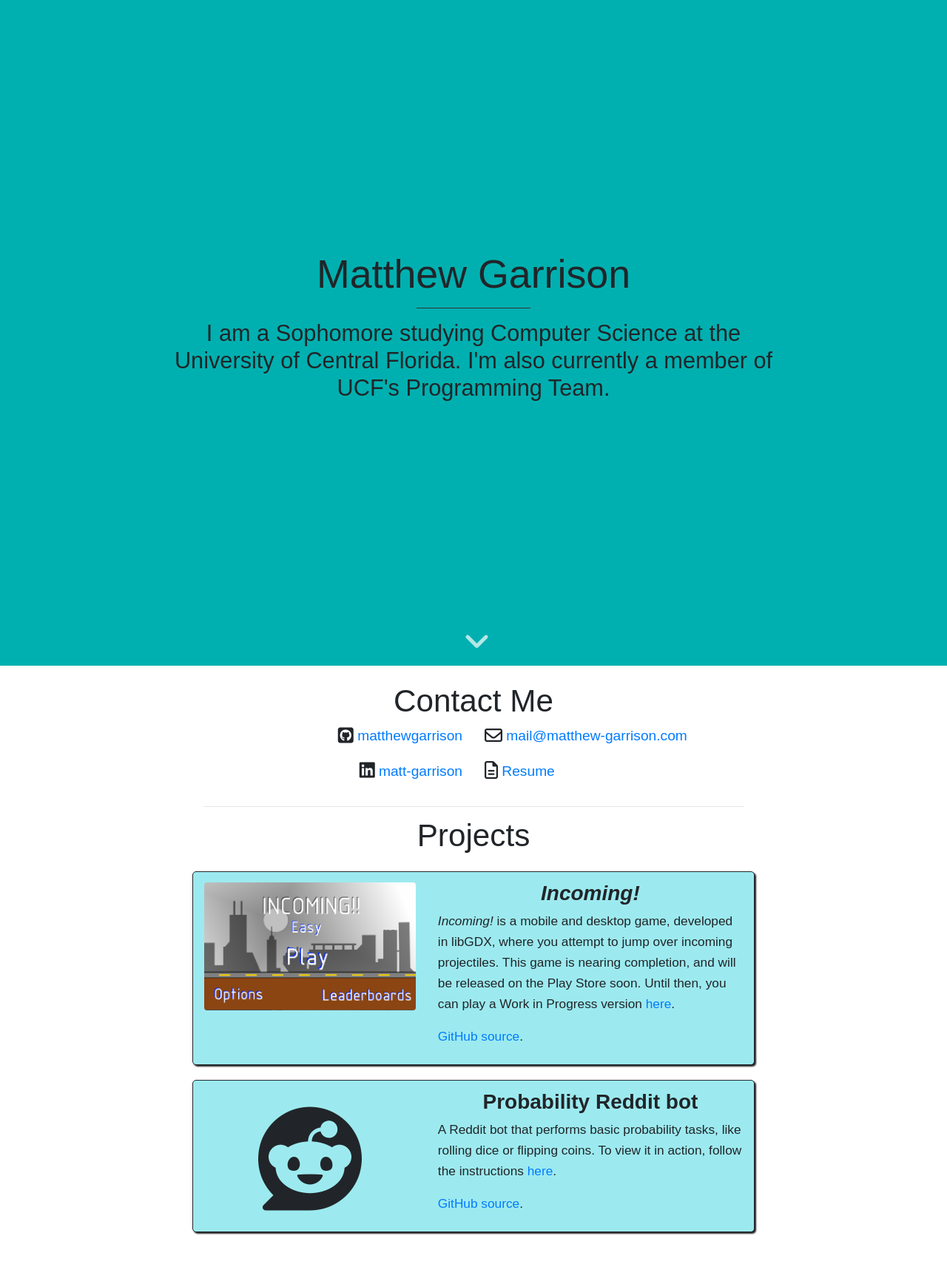
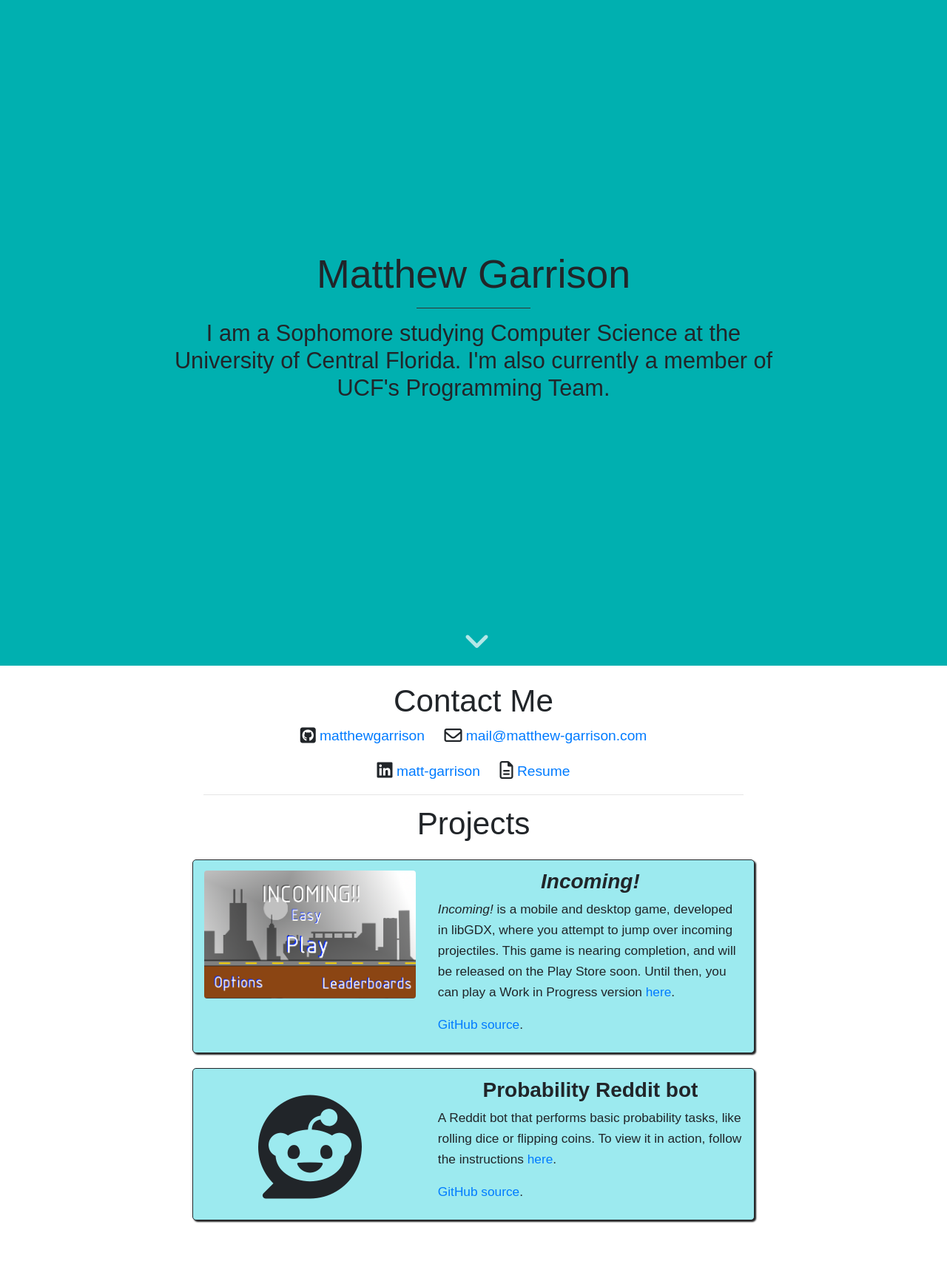
Before and after one commit to matthewgarrison/matthewgarrison.github.io, a Jekyll site: the page built from index.md, in a window 1280 px wide. Shown: the whole page at 74% size. Built offline with Jekyll 4.4.1, drawn with Linux system fonts in a browser that asks for light colours; nearby versions of some CDN libraries.

Commit message:
Adjust contact section responsiveness

```diff
--- a/_includes/contact.html
+++ b/_includes/contact.html
@@ -5,18 +5,27 @@
 		</div>
 	</div>
 
-	<div class="row justify-content-center">
-		<div class="col-12 col-md-6 align-right">
-			<p><i class="fa fa-github-square fa-lg" aria-hidden="true"></i> <a href="https://github.com/matthewgarrison/">matthewgarrison</a></p>
+	<div class="row justify-content-center d-none d-lg-block center-contents">
+		<div class="col-12">
+			<p>{% include contact_github.html %} &nbsp;&nbsp;&nbsp; {% include contact_email.html %}</p>
 		</div>
-		<div class="col-12 col-md-6">
-			<p><i class="fa fa-envelope-o fa-lg" aria-hidden="true"></i> <a href="mailto:mail@matthew-garrison.com">mail@matthew-garrison.com</a></p>
+		<div class="col-12">
+			<p>{% include contact_linkedin.html %} &nbsp;&nbsp;&nbsp; {% include contact_resume.html %}</p>
 		</div>
-		<div class="col-12 col-md-6 align-right">
-			<p><i class="fa fa-linkedin-square fa-lg" aria-hidden="true"></i>  <a href="https://www.linkedin.com/in/matt-garrison/">matt-garrison</a></p>
+	</div>
+
+	<div class="row justify-content-center d-lg-none center-contents">
+		<div class="col-12">
+			<p>{% include contact_github.html %}</p>
 		</div>
-		<div class="col-12 col-md-6">
-			<p><i class="fa fa-file-text-o fa-lg" aria-hidden="true"></i>  <a href="/files/resume.pdf">Resume</a></p>
+		<div class="col-12">
+			<p>{% include contact_linkedin.html %}</p>
+		</div>
+		<div class="col-12">
+			<p>{% include contact_email.html %}</p>
+		</div>
+		<div class="col-12">
+			<p>{% include contact_resume.html %}</p>
 		</div>
 	</div>
 </div>
--- /dev/null
+++ b/_includes/contact_email.html
@@ -0,0 +1 @@
+<i class="fa fa-envelope-o fa-lg" aria-hidden="true"></i> <a href="mailto:mail@matthew-garrison.com">mail@matthew-garrison.com</a>
--- /dev/null
+++ b/_includes/contact_github.html
@@ -0,0 +1 @@
+<i class="fa fa-github-square fa-lg" aria-hidden="true"></i> <a href="https://github.com/matthewgarrison/">matthewgarrison</a>
--- /dev/null
+++ b/_includes/contact_linkedin.html
@@ -0,0 +1 @@
+<i class="fa fa-linkedin-square fa-lg" aria-hidden="true"></i>  <a href="https://www.linkedin.com/in/matt-garrison/">matt-garrison</a>
--- /dev/null
+++ b/_includes/contact_resume.html
@@ -0,0 +1 @@
+<i class="fa fa-file-text-o fa-lg" aria-hidden="true"></i>  <a href="/files/resume.pdf">Resume</a>
```
